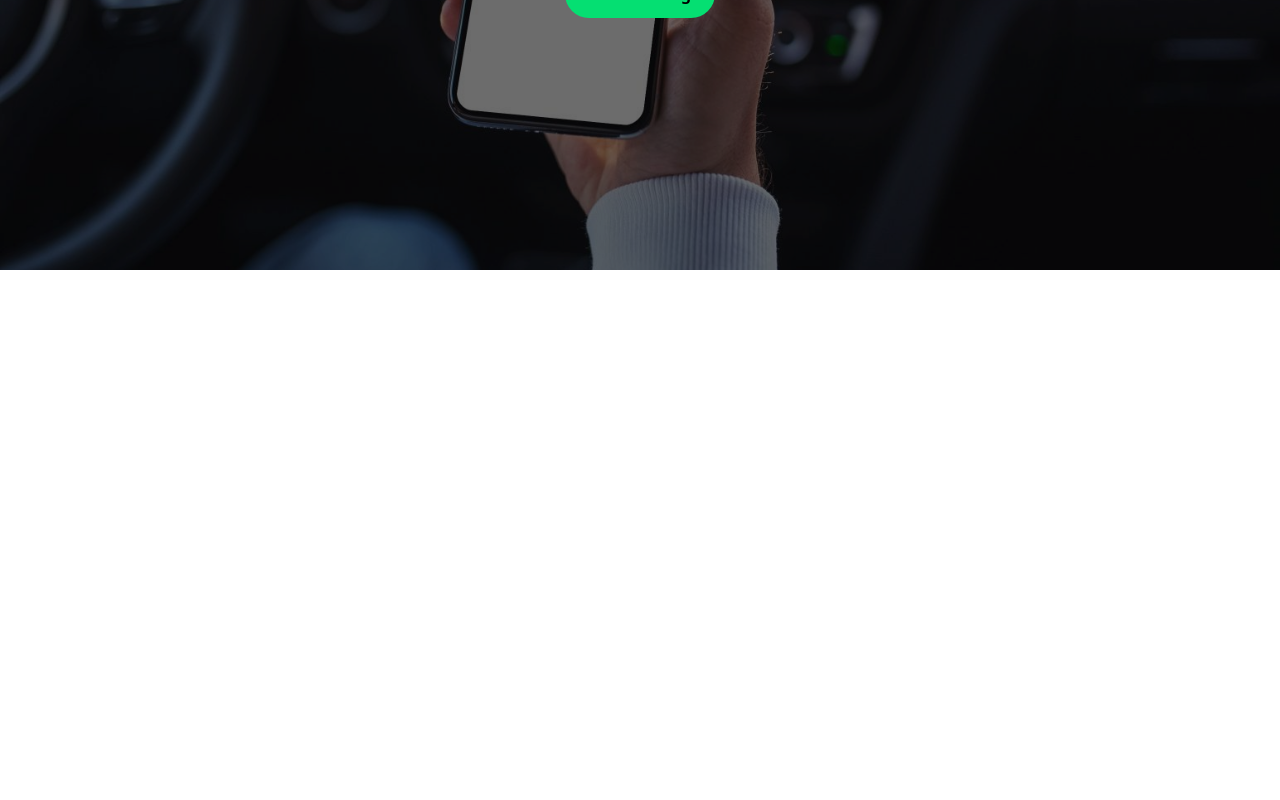
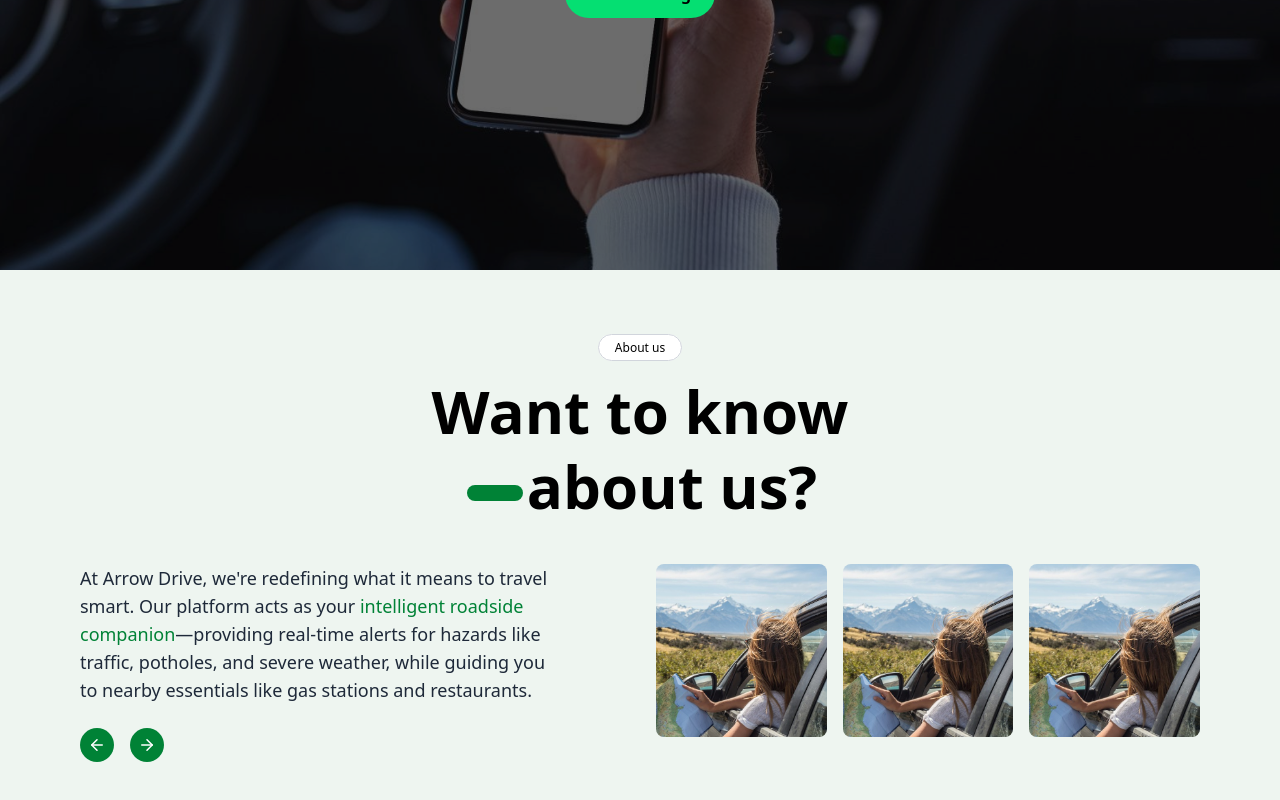
Before and after one commit to Fafiyebipelumi/arrow-drive-frontend, a Next.js app: page / in a window 1280 px wide. Shown: the part 530-1330 px from the top of the page. Before the commit the page ends 800 px from the top, so only its background shows below. Built offline with nearby package versions, Linux system fonts and the light colour scheme.

Commit message:
aboutpage completed

```diff
--- a/app/page.tsx
+++ b/app/page.tsx
@@ -1,3 +1,4 @@
+import Aboutpage from "@/components/About/Aboutpage";
 import Homepage from "@/components/Home/Homepage";
 
 
@@ -5,6 +6,7 @@ export default function Home() {
   return (
     <div>
       <Homepage />
+      <Aboutpage />
     </div>
   );
 }
--- /dev/null
+++ b/components/About/Aboutpage.tsx
@@ -0,0 +1,79 @@
+'use client';
+
+import Image from 'next/image';
+import { ArrowLeft, ArrowRight } from 'lucide-react';
+
+export default function Aboutpage() {
+  return (
+    <section className="bg-[#eef5f0] py-16 px-4 md:px-20 text-gray-800">
+      <div className="max-w-7xl mx-auto">
+        <div className="text-center mb-10">
+          <span className="px-4 py-1 text-xs font-medium rounded-full bg-white border border-gray-300 text-black">
+            About us
+          </span>
+          <h2 className="mt-4 text-black text-4xl md:text-6xl font-bold leading-tight">
+            Want to know{' '}<br />
+            <span className="inline-block bg-green-700 w-14 h-4 rounded-full align-middle mx-1"></span>
+            about us?
+          </h2>
+        </div>
+
+        <div className="md:flex gap-8 items-start">
+          <div className="md:w-1/2">
+            <p className="text-lg space-x-5 mr-15">
+              At Arrow Drive, we&apos;re redefining what it means to travel smart.
+              Our platform acts as your{' '}
+              <span
+                className="text-green-700 font-medium hover:text-green-900"
+              >
+                intelligent roadside companion
+              </span>
+              —providing real-time alerts for hazards like traffic, potholes,
+              and severe weather, while guiding you to nearby essentials like
+              gas stations and restaurants.
+            </p>
+
+            <div className="flex items-center gap-4 mt-6">
+              <button className="p-2 rounded-full bg-green-700 text-white hover:bg-green-800">
+                <ArrowLeft size={18} />
+              </button>
+              <button className="p-2 rounded-full bg-green-700 text-white hover:bg-green-800">
+                <ArrowRight size={18} />
+              </button>
+            </div>
+          </div>
+
+          <div className="hidden md:w-1/2 mt-10 md:mt-0 md:grid grid-cols-1 sm:grid-cols-3 gap-4">
+            <div className="rounded-lg overflow-hidden">
+              <Image
+                src="/about1.jpg"
+                alt="Woman reading map"
+                width={300}
+                height={500}
+                className="object-cover w-full h-full"
+              />
+            </div>
+            <div className="rounded-lg overflow-hidden">
+              <Image
+                src="/about1.jpg"
+                alt="Car navigation system"
+                width={300}
+                height={200}
+                className="object-cover w-full h-full"
+              />
+            </div>
+            <div className="rounded-lg overflow-hidden">
+              <Image
+                src="/about1.jpg"
+                alt="Driving in rain"
+                width={300}
+                height={200}
+                className="object-cover w-full h-full"
+              />
+            </div>
+          </div>
+        </div>
+      </div>
+    </section>
+  );
+}
--- a/components/Navbar.tsx
+++ b/components/Navbar.tsx
@@ -66,10 +66,9 @@ const Navbar = () => {
           }`}
         >
           <div className="flex justify-between items-center mb-6">
-            <span className="text-lg font-bold">Menu</span>
+            <span className="text-lg font-bold"></span>
             <button onClick={() => setIsOpen(false)}>
               <X size={24} />
-              <p className='text-white text-3xl'>Close</p>
             </button>
           </div>
 
```
Also changed, not shown: public/about1.jpg (added).
